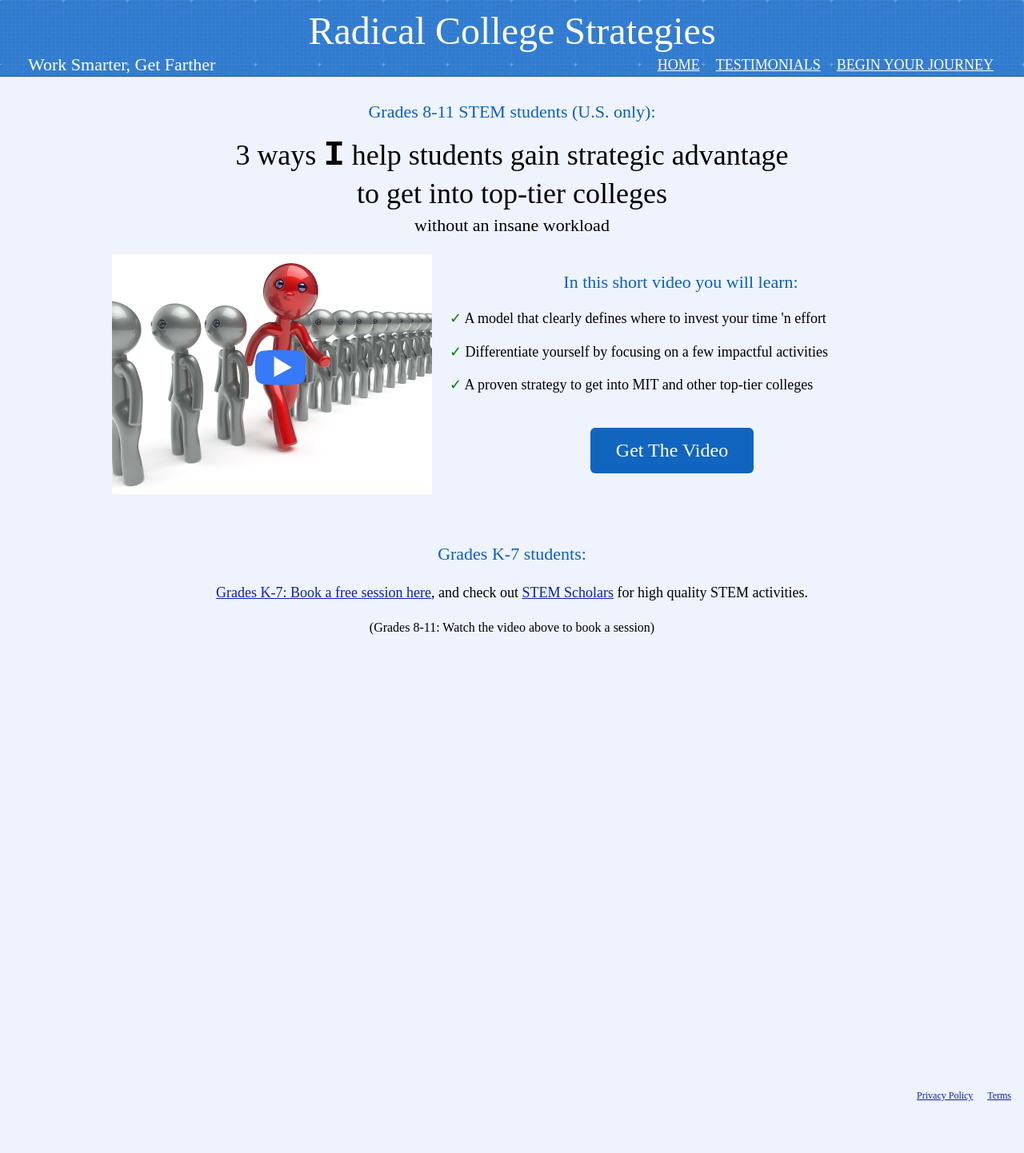
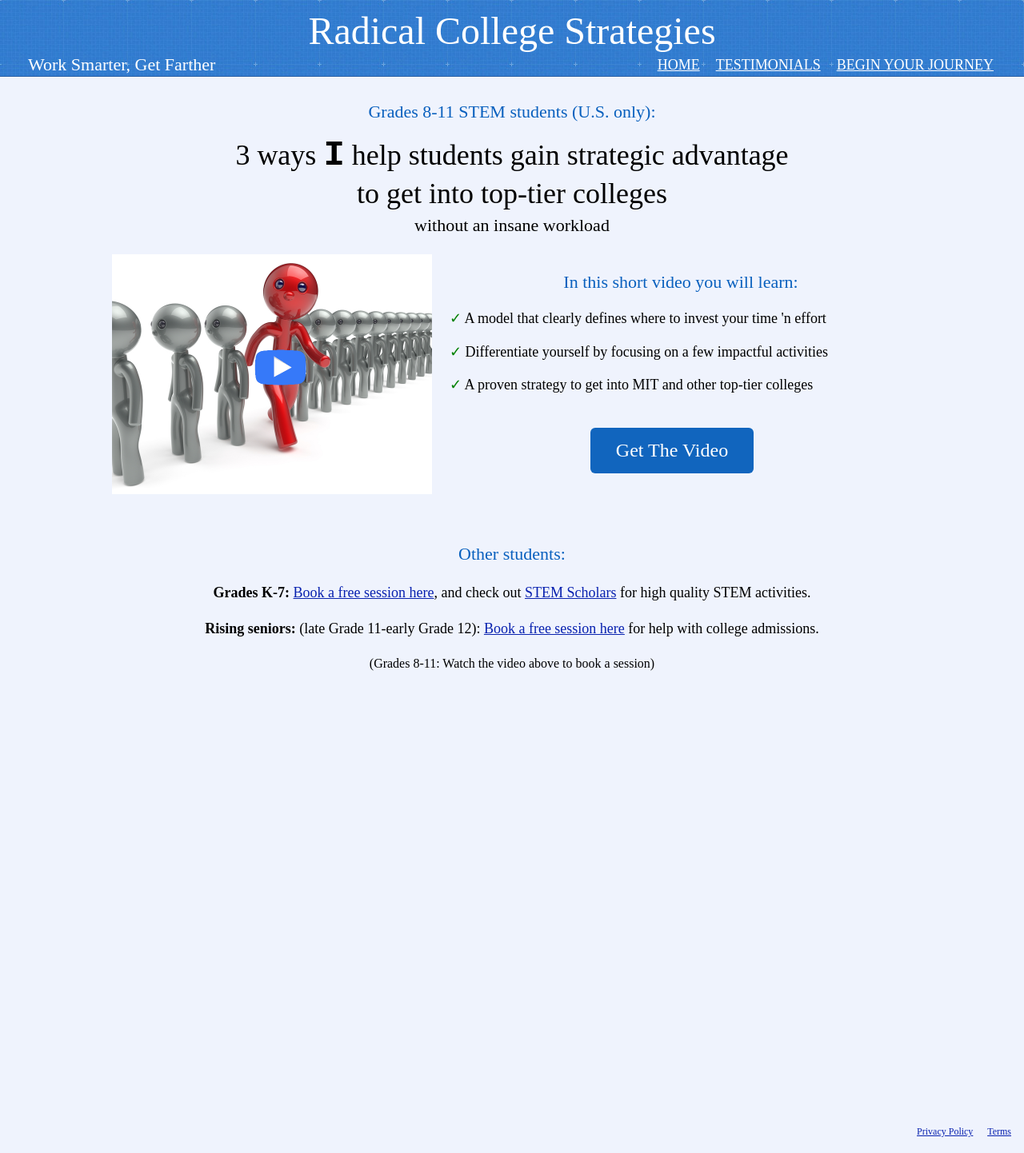
Before and after one commit to radicalcollegestrategies/radicalcollegestrategies.github.io, a Jekyll site: the page built from pages/YourJourney.md, in a window 1280 px wide. Shown: the whole page at 80% size. Built offline with Jekyll 4.4.1, drawn with Linux system fonts in a browser that asks for light colours; some web fonts are replaced; before the commit the page ends 1397 px from its top, so only the background shows below that.

Commit message:
rising seniors

```diff
--- a/pages/YourJourney.md
+++ b/pages/YourJourney.md
@@ -59,8 +59,10 @@ permalink: /YourJourney/
 </sectionpd>
 
 <sectionpd id="other">
-<h3>Grades K-7 students:</h3>
-<p style="text-align:center;font-size:18px;"><a href="https://calendly.com/geeta-radical/middle-school" style="color:#0821af;">Grades K-7: Book a free session here</a>, and check out <a href="https://stemscholars.github.io" target="_blank" style="color: #0821af;">STEM Scholars</a> for high quality STEM activities.</p>
+<h3>Other students:</h3>
+<p style="text-align:center;font-size:18px;"><b>Grades K-7:</b> <a href="https://calendly.com/geeta-radical/middle-school" style="color:#0821af;">Book a free session here</a>, and check out <a href="https://stemscholars.github.io" target="_blank" style="color: #0821af;">STEM Scholars</a> for high quality STEM activities.</p>
+
+<p style="text-align:center;font-size:18px;"><b>Rising seniors:</b> (late Grade 11-early Grade 12): <a href="https://calendly.com/geeta-radical/college-counseling" style="color:#0821af;">Book a free session here</a> for help with college admissions.</p>
 <p style="text-align:center">(Grades 8-11: Watch the video above to book a session)</p>
 
 <br><br><br><br><br><br><br><br><br><br><br><br><br><br><br><br><br><br><br><br><br><br>
```
